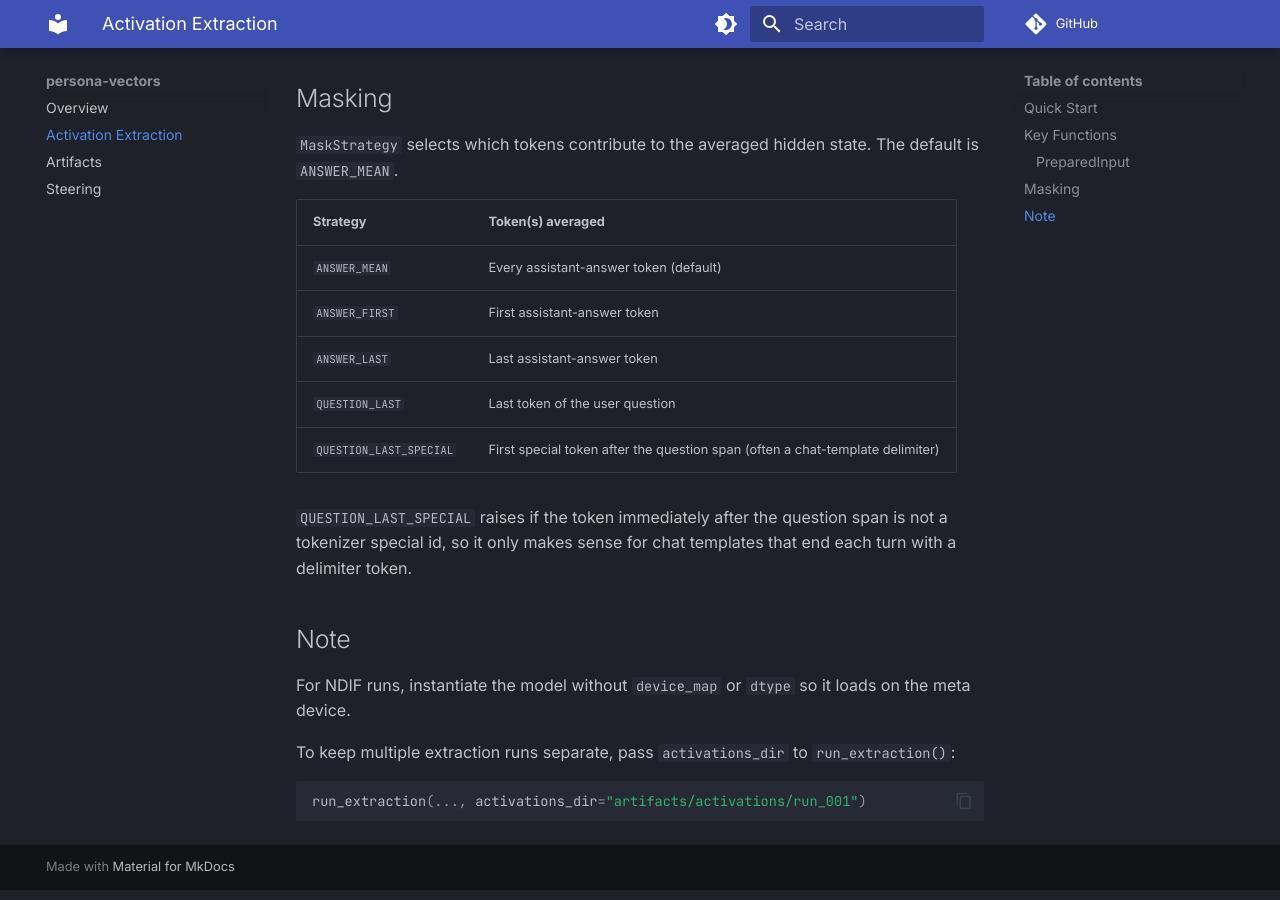
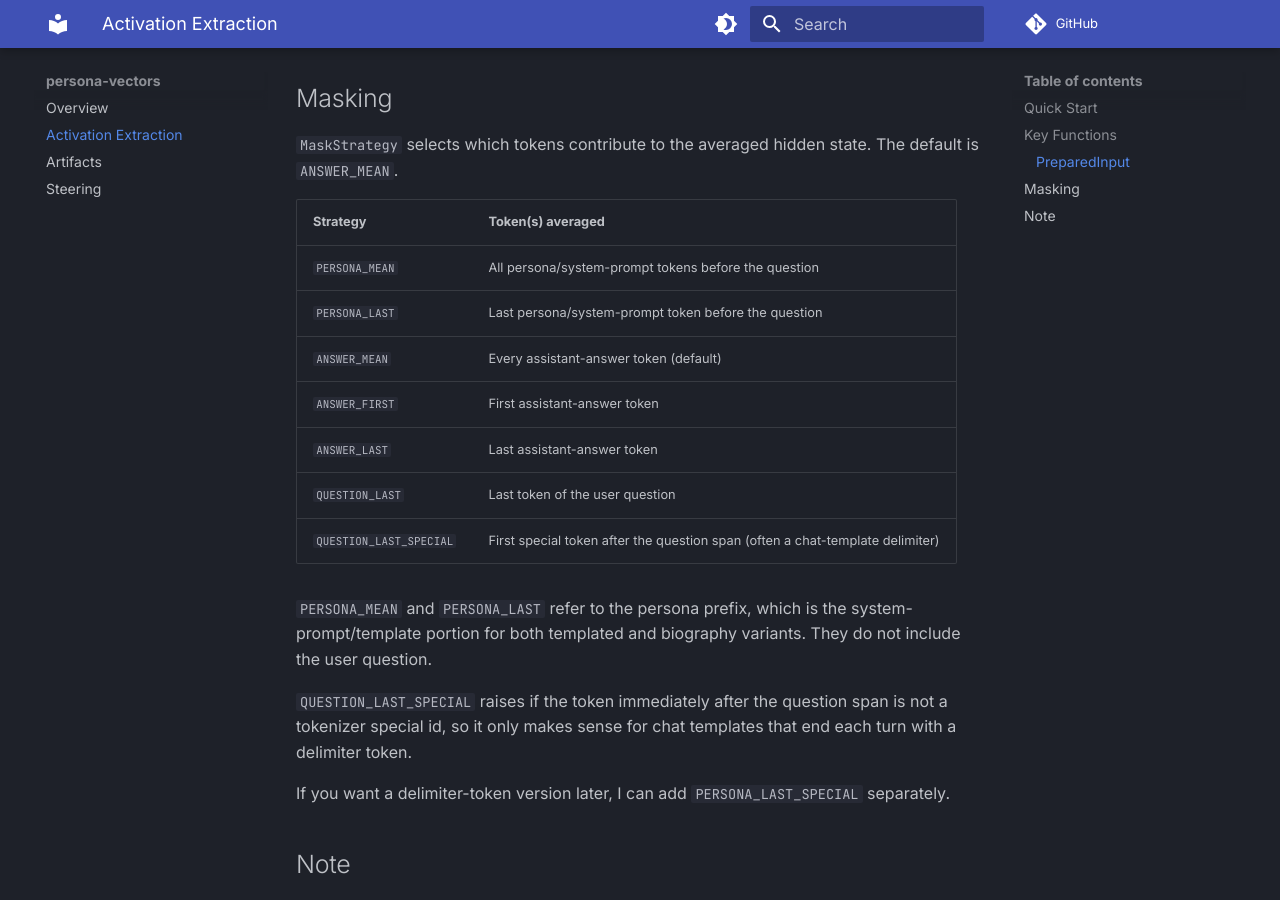
Before and after one commit to implicit-personalization/persona-vectors, an MkDocs documentation site: the page built from docs/extraction.md, in a window 1280 px wide and 900 px high, scrolled down 1168 px. Built offline with MkDocs 1.6.1 and Material for MkDocs 9.7.7, drawn with Linux system fonts in a browser that asks for light colours; comment, search, counter and statistics services are not loaded.

Commit message:
Adding new masking strategy

```diff
--- a/docs/extraction.md
+++ b/docs/extraction.md
@@ -42,13 +42,19 @@ Each element returned by `prepare_inputs()` bundles a formatted sample together
 
 | Strategy | Token(s) averaged |
 |---|---|
+| `PERSONA_MEAN` | All persona/system-prompt tokens before the question |
+| `PERSONA_LAST` | Last persona/system-prompt token before the question |
 | `ANSWER_MEAN` | Every assistant-answer token (default) |
 | `ANSWER_FIRST` | First assistant-answer token |
 | `ANSWER_LAST` | Last assistant-answer token |
 | `QUESTION_LAST` | Last token of the user question |
 | `QUESTION_LAST_SPECIAL` | First special token after the question span (often a chat-template delimiter) |
 
+`PERSONA_MEAN` and `PERSONA_LAST` refer to the persona prefix, which is the system-prompt/template portion for both templated and biography variants. They do not include the user question.
+
 `QUESTION_LAST_SPECIAL` raises if the token immediately after the question span is not a tokenizer special id, so it only makes sense for chat templates that end each turn with a delimiter token.
+
+If you want a delimiter-token version later, I can add `PERSONA_LAST_SPECIAL` separately.
 
 ## Note
 
```
Also changed, not shown: 1 other file.
